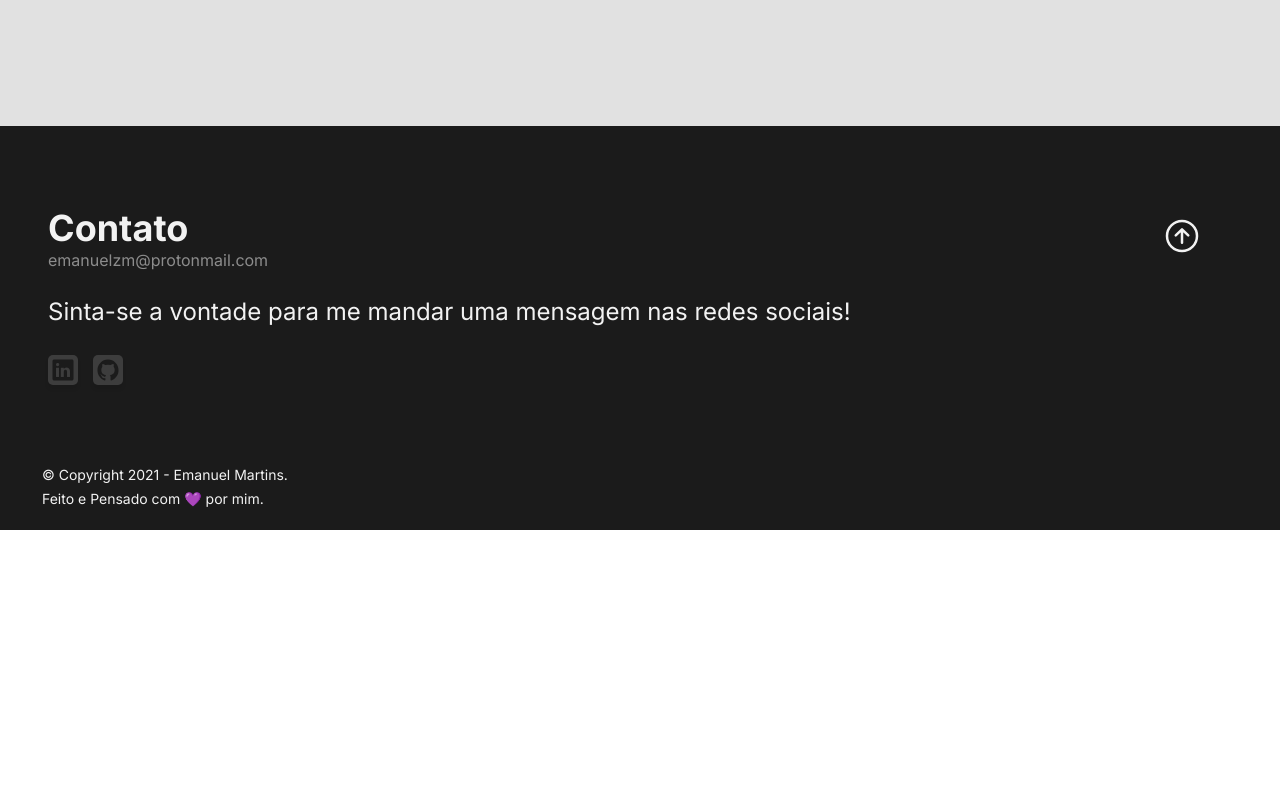
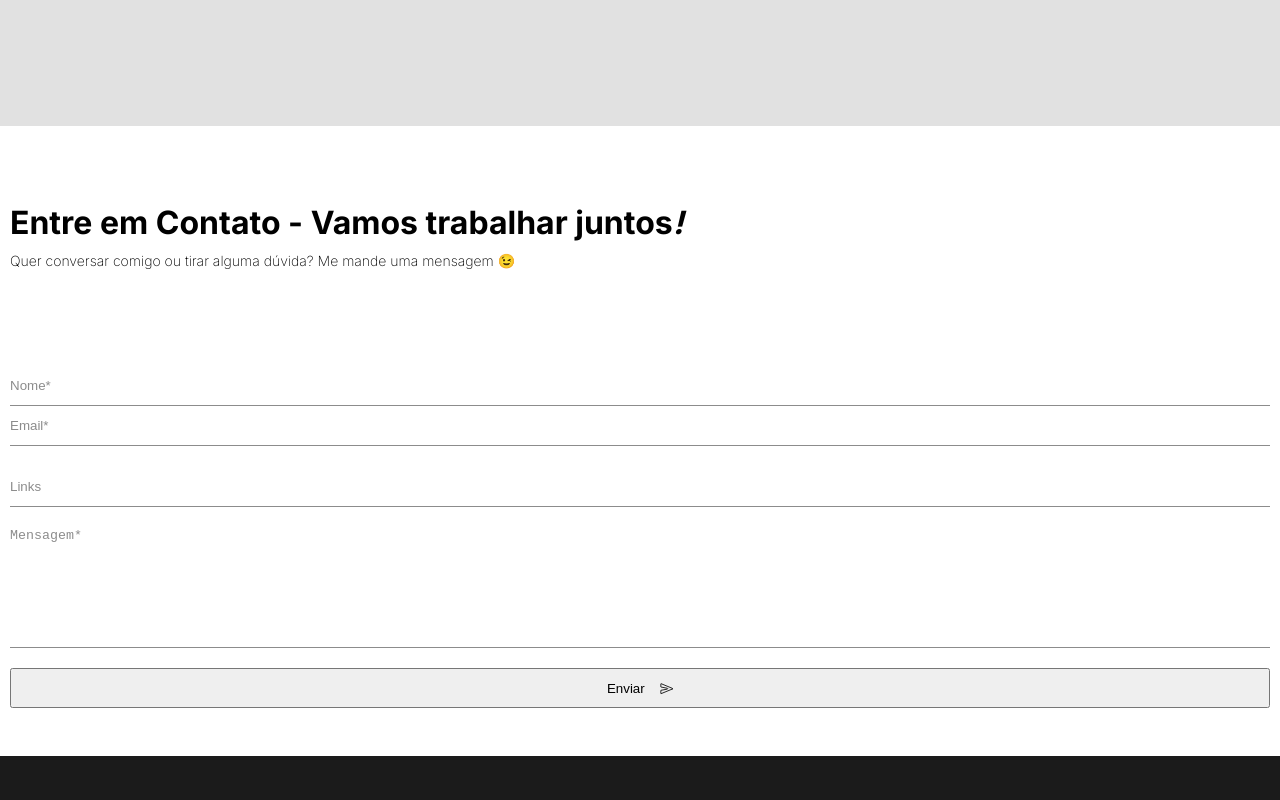
Before and after one commit to ezms/portfolio, a React (Vite) app: page /#/ in a window 1280 px wide. Shown: the part 4780-5580 px from the top of the page. Before the commit the page ends 5310 px from the top, so only its background shows below. Built offline with nearby package versions, Linux system fonts and the light colour scheme.

Commit message:
style-fix: fixing footer scroll to top button position and float

```diff
--- a/package.json
+++ b/package.json
@@ -8,11 +8,15 @@
         "preview": "vite preview"
     },
     "dependencies": {
+        "@hookform/resolvers": "^2.8.3",
         "aos": "^3.0.0-beta.6",
+        "emailjs-com": "^3.2.0",
         "framer-motion": "^6.2.8",
         "react": "^17.0.2",
         "react-dom": "^17.0.2",
-        "react-router-dom": "^6.2.2"
+        "react-hook-form": "^7.19.3",
+        "react-router-dom": "^6.2.2",
+        "yup": "^0.32.11"
     },
     "devDependencies": {
         "@types/aos": "^3.0.4",
--- /dev/null
+++ b/src/components/ContactForm/index.tsx
@@ -0,0 +1,72 @@
+import { useRef } from 'react';
+import { ContactFormContainer } from './style';
+import { useForm } from 'react-hook-form';
+import { yupResolver } from '@hookform/resolvers/yup';
+import * as yup from 'yup';
+import emailjs from 'emailjs-com/';
+
+const ContactForm = () => {
+    const emptyMessage = 'Este campo não pode estar vazio!';
+
+    const schema = yup.object().shape({
+        name: yup.string().required(emptyMessage),
+        email: yup.string().email().required(emptyMessage),
+        message: yup.string().required(emptyMessage),
+    });
+
+    const {
+        register,
+        handleSubmit,
+        formState: { errors },
+    } = useForm({ resolver: yupResolver(schema) });
+
+    const form = useRef<HTMLHeadingElement | any>();
+
+    const toSubmit = (data: any, event: any) => {
+        event.target.reset();
+        emailjs
+            .send(
+                'gmailMessage',
+                'template_kdcakt9',
+                form.current,
+                'jnvfv468kKwTUIHrC'
+            )
+            .then(
+                (result) => {
+                    console.log(result.text);
+                },
+                (error) => {
+                    console.error(error.text);
+                }
+            );
+    };
+
+    return (
+        <ContactFormContainer ref={form} onSubmit={handleSubmit(toSubmit)}>
+            <input
+                type="text"
+                placeholder="Nome*"
+                required
+                {...register('name')}
+            />
+            <input
+                type="email"
+                placeholder="Email*"
+                required
+                {...register('email')}
+            />
+            <input type="url" placeholder="Links" {...register('link')} />
+            <textarea
+                placeholder="Mensagem*"
+                required
+                {...register('message')}
+            ></textarea>
+            <button type="submit">
+                Enviar
+                <ion-icon name="send-outline"></ion-icon>
+            </button>
+        </ContactFormContainer>
+    );
+};
+
+export default ContactForm;
--- /dev/null
+++ b/src/components/ContactForm/style.ts
@@ -0,0 +1,65 @@
+import styled from 'styled-components';
+
+export const ContactFormContainer = styled.form`
+    display: flex;
+    flex-direction: column;
+    padding: 0 10px 3em;
+
+    input,
+    textarea {
+        border: 0;
+        border-bottom: 1px solid var(--light-gray-color);
+        background: transparent;
+
+        :focus {
+            border-bottom: 1px solid;
+            transform: translateX(1);
+            transition: 0.3s;
+
+            ::placeholder {
+                opacity: 0;
+                transform: translateX(5px);
+                transition: 0.3s;
+            }
+        }
+
+        ::placeholder {
+            color: var(--light-gray-color);
+        }
+    }
+
+    input,
+    button {
+        height: 40px;
+    }
+
+    textarea {
+        height: 120px;
+        resize: none;
+        overflow-wrap: break-word;
+        overflow: hidden;
+    }
+
+    input {
+        :nth-child(2) {
+            margin-top: 0;
+        }
+    }
+
+    input,
+    textarea,
+    button {
+        margin-top: 1.3rem;
+
+        :focus {
+            outline: transparent;
+        }
+    }
+
+    button {
+        display: flex;
+        align-items: center;
+        justify-content: center;
+        gap: 15px;
+    }
+`;
--- /dev/null
+++ b/src/components/ContactMessage/index.tsx
@@ -0,0 +1,17 @@
+import { ContactMessageDescription, PrimaryTitle, Description } from './style';
+
+const ContactMessage = () => {
+    return (
+        <ContactMessageDescription>
+            <PrimaryTitle>
+                Entre em Contato - Vamos trabalhar juntos
+            </PrimaryTitle>
+            <Description>
+                Quer conversar comigo ou tirar alguma dúvida? Me mande uma
+                mensagem 😉
+            </Description>
+        </ContactMessageDescription>
+    );
+};
+
+export default ContactMessage;
--- /dev/null
+++ b/src/components/ContactMessage/style.ts
@@ -0,0 +1,27 @@
+import styled from 'styled-components';
+
+export const ContactMessageDescription = styled.div`
+    display: flex;
+    flex-direction: column;
+    justify-content: center;
+    align-items: flex-start;
+    gap: 10px;
+
+    padding: 10px;
+    height: 13.7em;
+
+    font-family: 'Inter', serif;
+`;
+
+export const PrimaryTitle = styled.h1`
+    ::after {
+        content: '!';
+        font-variant: small-caps;
+        font-style: italic;
+    }
+`;
+
+export const Description = styled.p`
+    font-size: 14px;
+    font-weight: lighter;
+`;
--- a/src/components/Footer/index.tsx
+++ b/src/components/Footer/index.tsx
@@ -1,4 +1,3 @@
-import React from 'react';
 import { SocialMediaLink } from '../SocialMediaLink';
 import {
     FooterContainer,
--- a/src/components/Footer/style.ts
+++ b/src/components/Footer/style.ts
@@ -10,10 +10,14 @@ export const FooterContainer = styled.footer`
     background-color: var(--black-color);
     min-height: 40vh;
     padding-bottom: 1em;
+
+    @media (min-width: 768px) {
+        justify-content: center;
+    }
 `;
 
 export const FooterSection = styled.section`
-    margin: 5rem 3em;
+    margin: 2rem;
 `;
 
 export const FooterTitle = styled.h2`
@@ -59,8 +63,9 @@ export const FooterScrollTopButton = styled.button`
     color: var(--white-color);
     transition: all 0.3s;
 
-    position: absolute;
-    left: 90%;
+    position: relative;
+    bottom: -290px;
+    left: 60%;
 
     :hover {
         box-shadow: var(--gray-color) 0px 2px 8px;
@@ -69,4 +74,17 @@ export const FooterScrollTopButton = styled.button`
     ion-icon {
         font-size: 40px;
     }
+
+    @media (min-width: 410px) {
+        bottom: -260px;
+    }
+
+    @media (min-width: 502px) {
+        bottom: -230px;
+    }
+
+    @media (min-width: 768px) {
+        position: static;
+        float: right;
+    }
 `;
--- a/src/pages/Contact/index.tsx
+++ b/src/pages/Contact/index.tsx
@@ -1,7 +1,16 @@
-import React from 'react';
+import ContactForm from '../../components/ContactForm';
+import ContactMessage from '../../components/ContactMessage';
+import { ContactPageContainer } from './style';
 
 const Contact = () => {
-    return <div>Contact</div>;
+    return (
+        <ContactPageContainer>
+            <div>
+                <ContactMessage />
+                <ContactForm />
+            </div>
+        </ContactPageContainer>
+    );
 };
 
 export default Contact;
--- /dev/null
+++ b/src/pages/Contact/style.ts
@@ -0,0 +1,7 @@
+import styled from 'styled-components';
+
+export const ContactPageContainer = styled.section`
+    background-color: var(--white-color-2);
+    padding-bottom: 3em;
+    height: 100vh;
+`;
--- a/src/pages/Home/index.tsx
+++ b/src/pages/Home/index.tsx
@@ -1,4 +1,6 @@
 import AboutSection from '../../components/AboutSection';
+import ContactForm from '../../components/ContactForm';
+import ContactMessage from '../../components/ContactMessage';
 import Footer from '../../components/Footer';
 import MyServicesSection from '../../components/MyServicesSection';
 import PresentationSection from '../../components/PresentationSection';
@@ -16,6 +18,10 @@ const Home = () => {
             <SkillsSection />
             <ProjectsSection />
             <WorkTogetherSection />
+            <div>
+                <ContactMessage />
+                <ContactForm />
+            </div>
             <Footer />
         </HomePageContainer>
     );
--- a/src/pages/Projects/index.tsx
+++ b/src/pages/Projects/index.tsx
@@ -1,5 +1,5 @@
 const Projects = () => {
-    return <div>Projects</div>;
+    return <section></section>;
 };
 
 export default Projects;
```
Also changed, not shown: src/assets/images/background_45.jpg (added), 1 other file (tests, documents, lock files or other folders).
